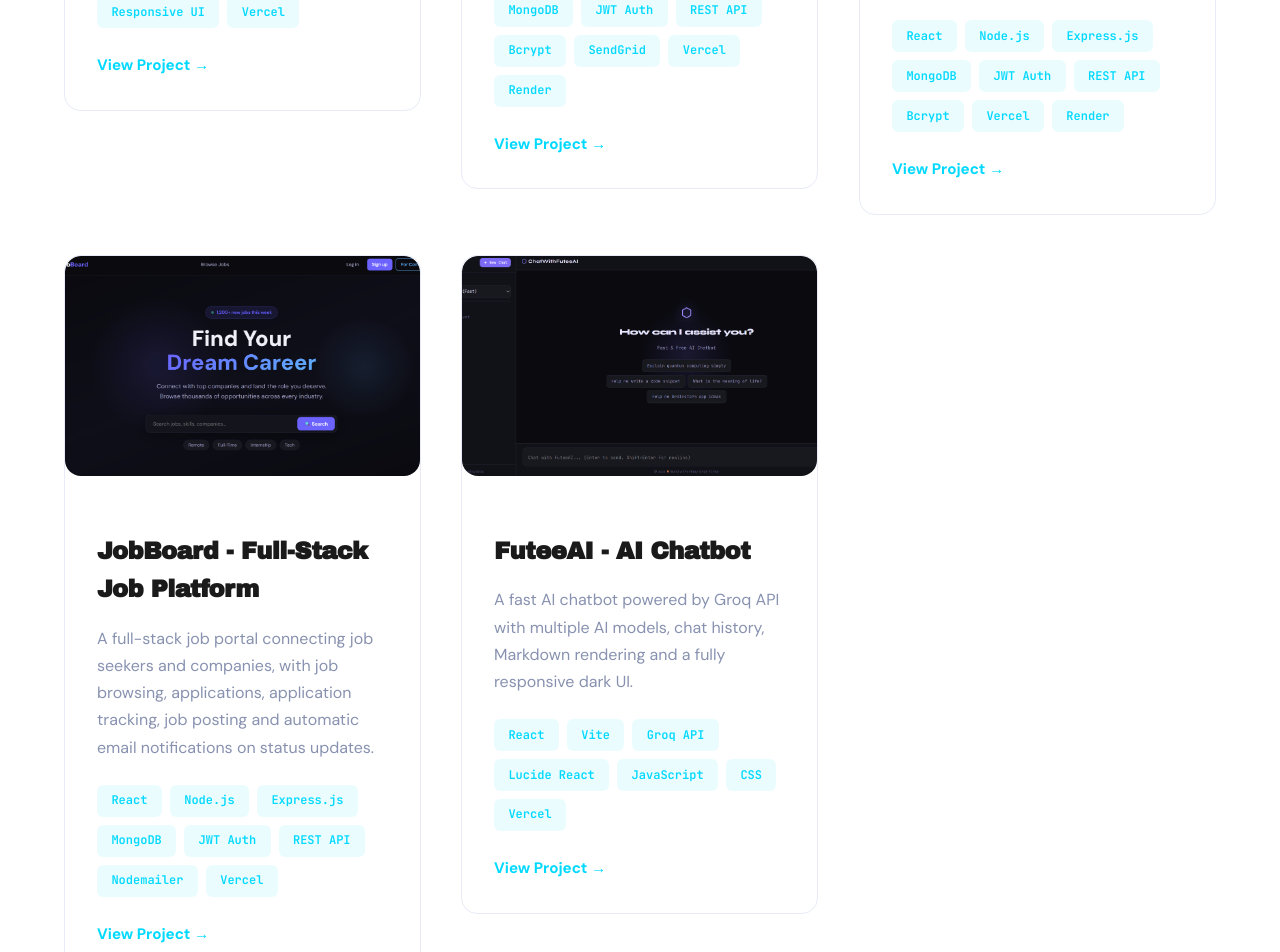
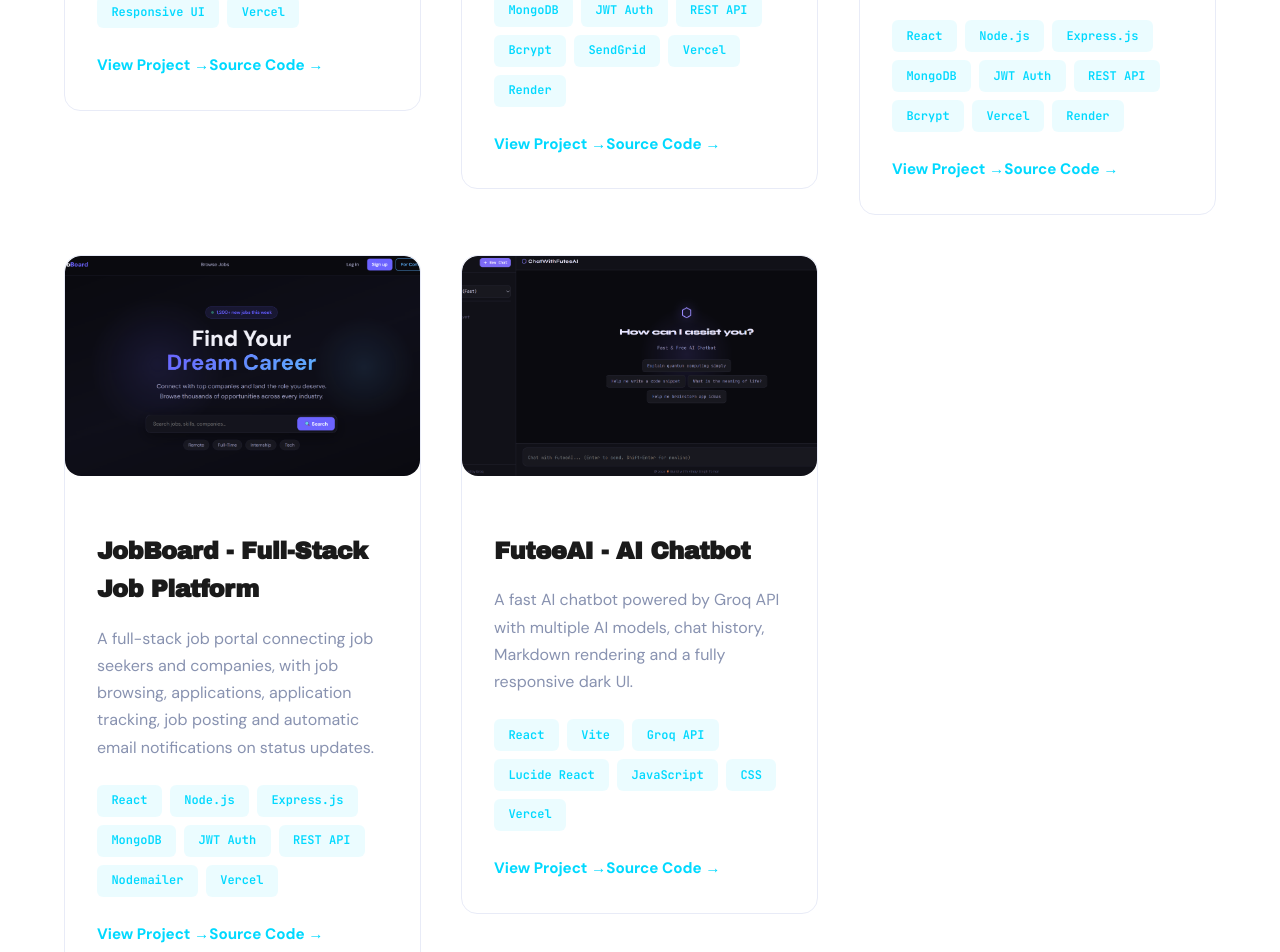
Before and after one commit to Vinaytomar-xm/Portfolio-Nextjs, a Next.js app: page /projects in a window 1280 px wide. Shown: the part 900-1852 px from the top of the page. Built offline with nearby package versions, Linux system fonts and the light colour scheme.

Commit message:
feat: add source code links for projects to enhance accessibility and user engagement

```diff
--- a/app/projects/page.js
+++ b/app/projects/page.js
@@ -60,6 +60,16 @@ export default function ProjectsPage() {
               >
                 View Project →
               </a>
+
+              <a
+                href="https://github.com/Vinaytomar-xm/Portfolio-Nextjs"
+                className="project-link"
+                target="_blank"
+                rel="noreferrer"
+              >
+                Source Code →
+              </a>
+
             </div>
           </TiltCard>
         </StaggerItem>
@@ -103,6 +113,16 @@ export default function ProjectsPage() {
                 rel="noreferrer"
               >
                 View Project →
+              </a>
+
+
+              <a
+                href="https://github.com/Vinaytomar-xm/GreenHub-2"
+                className="project-link"
+                target="_blank"
+                rel="noreferrer"
+              >
+                Source Code →
               </a>
             </div>
           </TiltCard>
@@ -149,6 +169,15 @@ export default function ProjectsPage() {
               >
                 View Project →
               </a>
+
+              <a
+                href="https://github.com/Vinaytomar-xm/Attendence-Management-System"
+                className="project-link"
+                target="_blank"
+                rel="noreferrer"
+              >
+                Source Code →
+              </a>
             </div>
           </TiltCard>
         </StaggerItem>
@@ -191,6 +220,15 @@ export default function ProjectsPage() {
               >
                 View Project →
               </a>
+
+              <a
+                href="https://github.com/Vinaytomar-xm/Job_Portal"
+                className="project-link"
+                target="_blank"
+                rel="noreferrer"
+              >
+                Source Code →
+              </a>
             </div>
           </TiltCard>
         </StaggerItem>
@@ -231,6 +269,15 @@ export default function ProjectsPage() {
                 rel="noreferrer"
               >
                 View Project →
+              </a>
+
+              <a
+                href="https://github.com/Vinaytomar-xm/FuteeAi_chatbot"
+                className="project-link"
+                target="_blank"
+                rel="noreferrer"
+              >
+                Source Code →
               </a>
             </div>
           </TiltCard>
```
